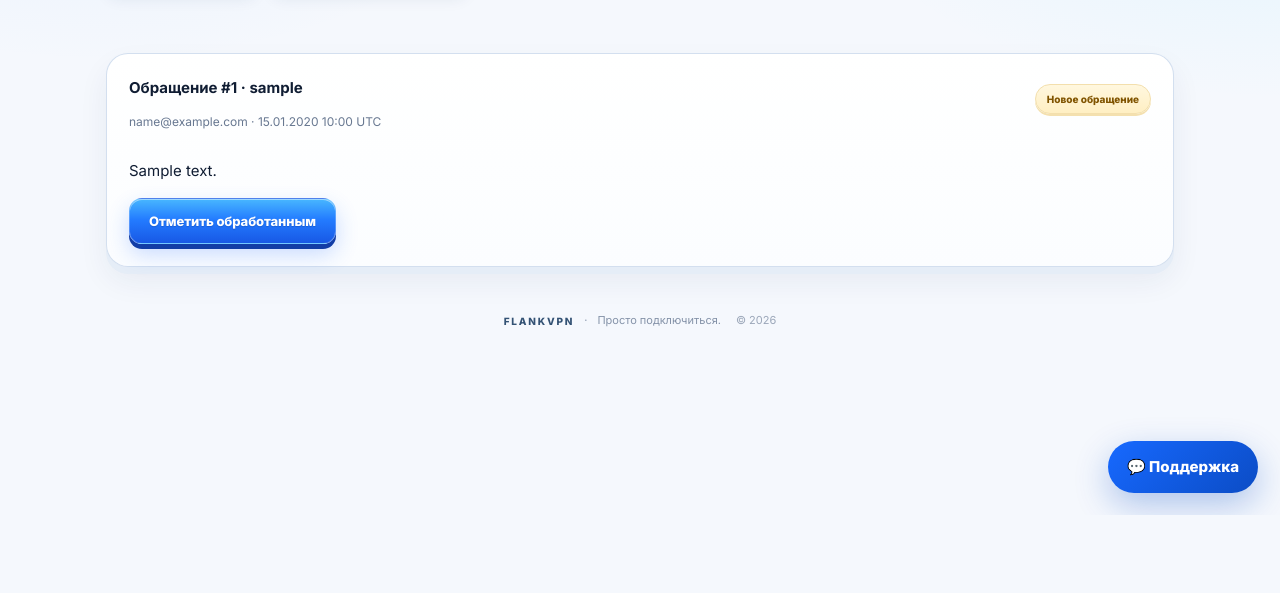
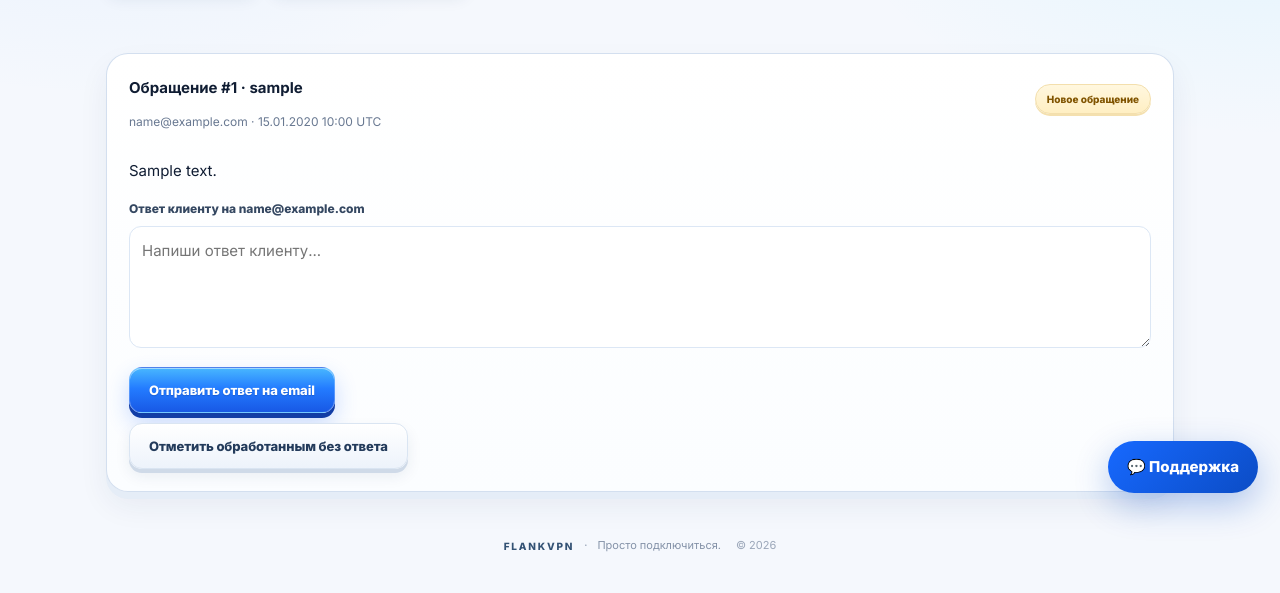
Before and after one commit to magapingpenim-cloud/lumovpn, a Flask app: page /admin/support in a window 1280 px wide. Shown: the part 285-878 px from the top of the page. Before the commit the page ends 800 px from the top, so only its background shows below. Run offline with Flask 3, Linux system fonts and the light colour scheme; a user stored in the database is signed in; tables that the repository leaves empty hold one stand-in row (values such as "Sample post"); some libraries are stand-ins or nearby versions.

Commit message:
Add reply form to admin support inbox

```diff
--- a/templates/admin_support.html
+++ b/templates/admin_support.html
@@ -11,7 +11,16 @@
 <article class="order">
   <div class="row"><div><b>Обращение #{{ m.id }} · {{ m.nickname }}</b><p class="tiny muted">{{ m.email or 'Email не указан' }} · {{ m.created_at.strftime('%d.%m.%Y %H:%M') }} UTC</p></div><div class="amount"><span class="status status-{{ 'active' if m.status == 'closed' else 'awaiting_review' }}">{{ 'Обработано' if m.status == 'closed' else 'Новое обращение' }}</span></div></div>
   <p style="white-space:pre-wrap;overflow-wrap:anywhere">{{ m.message }}</p>
-  {% if m.status != 'closed' %}<form method="post" action="{{ url_for('admin_close_support',mid=m.id) }}"><button class="btn primary" type="submit">Отметить обработанным</button></form>{% endif %}
+  {% if m.email %}
+  <form method="post" action="{{ url_for('admin_reply_support',mid=m.id) }}" style="margin-top:16px">
+    <label for="reply-{{ m.id }}">Ответ клиенту на {{ m.email }}</label>
+    <textarea id="reply-{{ m.id }}" name="reply" rows="4" maxlength="4000" required placeholder="Напиши ответ клиенту..." style="width:100%;box-sizing:border-box;margin:8px 0 12px;padding:12px;border:1px solid #dce7f5;border-radius:12px;font:inherit"></textarea>
+    <button class="btn primary" type="submit">Отправить ответ на email</button>
+  </form>
+  {% else %}
+  <p class="muted">У клиента нет email — отправить ответ письмом нельзя.</p>
+  {% endif %}
+  {% if m.status != 'closed' %}<form method="post" action="{{ url_for('admin_close_support',mid=m.id) }}" style="margin-top:10px"><button class="btn secondary" type="submit">Отметить обработанным без ответа</button></form>{% endif %}
 </article>
 {% else %}
 <div class="empty"><strong>Обращений пока нет.</strong><p>Когда клиент отправит сообщение через кнопку «Поддержка», оно появится здесь.</p></div>
```
